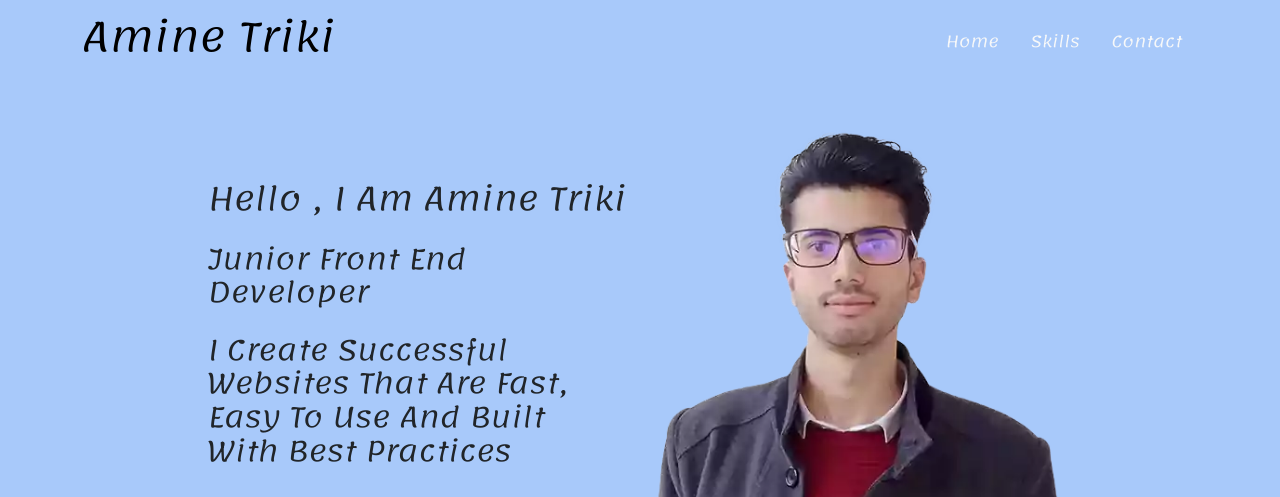
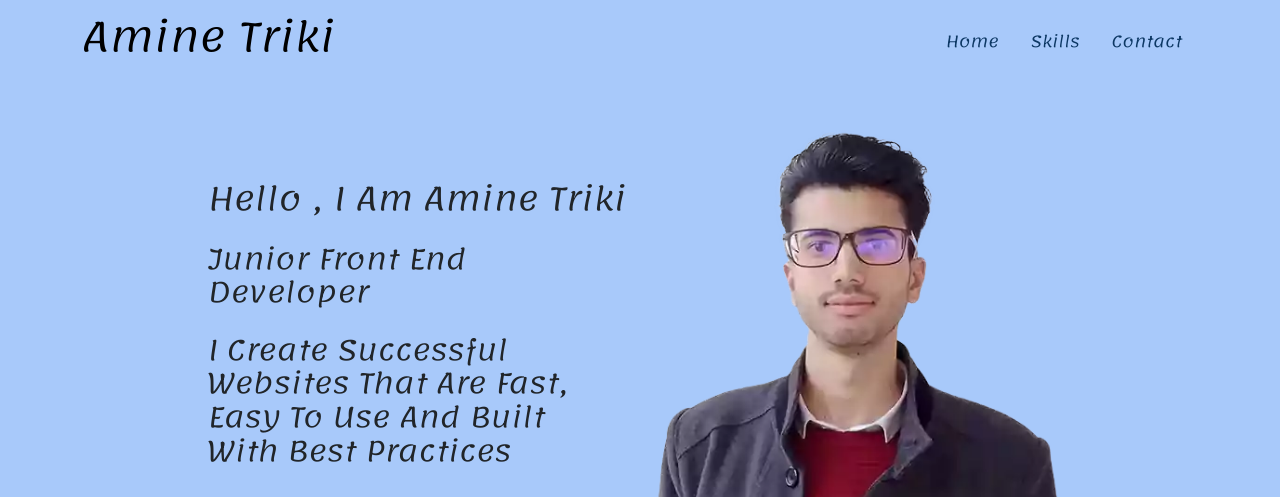
Before and after one commit to Amine-Triki/Amine-Triki.github.io, a plain HTML site: page index.html in a window 1280 px wide. Shown: the top 497 px of the page. Drawn offline with Linux system fonts and the light colour scheme.

Commit message:
change  main color

```diff
--- a/css/style.css
+++ b/css/style.css
@@ -1,5 +1,5 @@
 :root{
-    --main-color:#F7F8F9;
+    --main-color:#0c3763;
     --light-color:#a8c9fa;
     --second-color:0000ff;
 }
```
